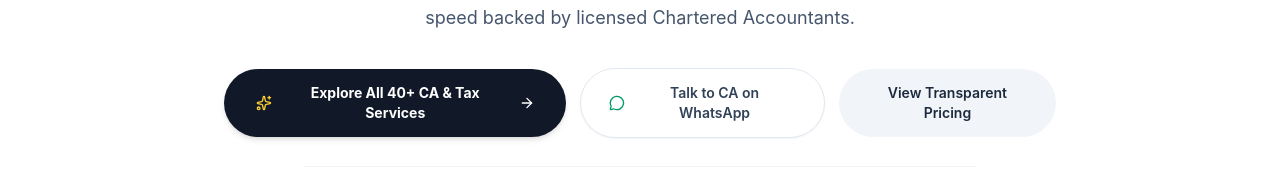
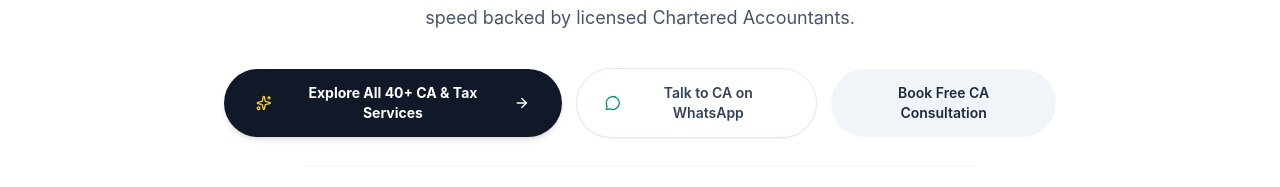
Before and after one commit to YashUpadhyay5/bharatfiling, a React (Vite) app in the folder frontend/: page / in a window 1280 px wide. Shown: the part 498-685 px from the top of the page. Built offline with nearby package versions, Linux system fonts and the light colour scheme.

Commit message:
feat(hero): replace View Transparent Pricing with Book Free CA Consultation in hero section

```diff
--- a/frontend/src/pages/LandingPage.jsx
+++ b/frontend/src/pages/LandingPage.jsx
@@ -159,10 +159,10 @@ export default function LandingPage() {
             </a>
 
             <Link
-              to="/pricing"
+              to="/contact"
               className="w-full sm:w-auto px-6 py-3.5 rounded-full bg-slate-100 hover:bg-slate-200 text-slate-800 font-semibold text-sm transition"
             >
-              View Transparent Pricing
+              Book Free CA Consultation
             </Link>
           </div>
 
```
